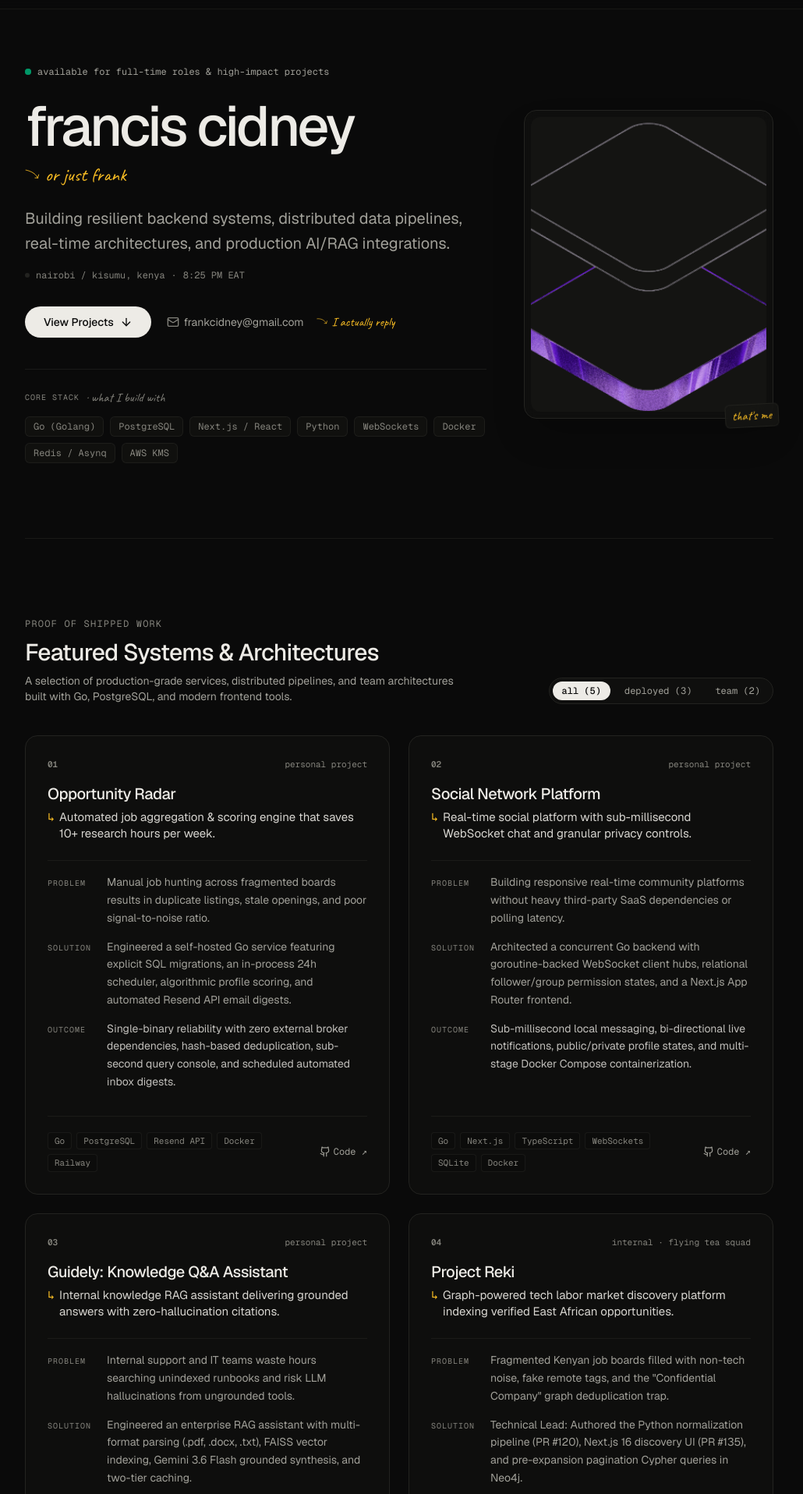
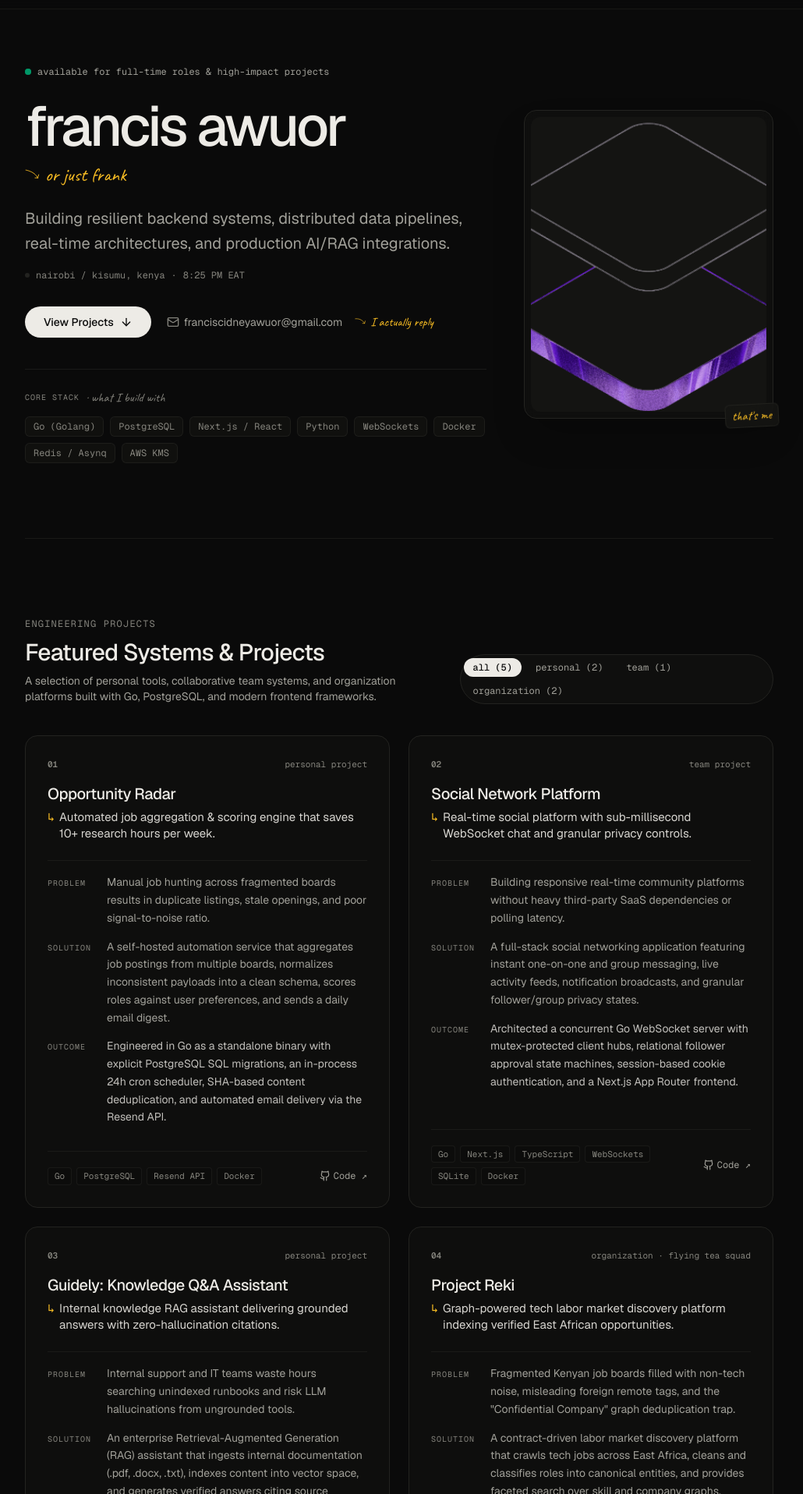
Before and after one commit to FrankCidney/Portfolio, a React (Vite) app: page / in a window 1280 px wide. Shown: the part 44-1960 px from the top of the page at 78% size, without its empty margins (128-1158 px from the left). Built offline with nearby package versions, Linux system fonts and the light colour scheme.

Commit message:
feat(content): update profile to Francis Awuor, refine project categories, and focus about section

```diff
--- a/index.html
+++ b/index.html
@@ -5,10 +5,10 @@
     <link rel="icon" type="image/svg+xml" href="/vite.svg" />
     <meta name="viewport" content="width=device-width, initial-scale=1.0" />
     <meta name="theme-color" content="#0a0a0a" />
-    <title>Francis Cidney | Software Engineer</title>
+    <title>Francis Awuor | Software Engineer</title>
     <meta
       name="description"
-      content="Francis (Frank) Cidney Awuor Otieno is a software engineer focused on high-performance backend systems with Go, PostgreSQL, distributed pipelines, WebSockets, and AI/RAG integrations."
+      content="Francis Awuor is a backend software engineer focused on high-performance systems with Go, PostgreSQL, distributed pipelines, and real-time architectures."
     />
 
     <!-- Google Fonts: Geist Sans, Geist Mono, Caveat -->
--- a/src/components/sections/AboutSection.tsx
+++ b/src/components/sections/AboutSection.tsx
@@ -1,12 +1,4 @@
-import { hobbiesData } from '@/data'
-import { Users, Gamepad2, Activity, BookOpen, GraduationCap, Building2 } from 'lucide-react'
-
-const iconMap = {
-  Users,
-  Gamepad2,
-  Activity,
-  BookOpen,
-}
+import { BookOpen, GraduationCap, Building2 } from 'lucide-react'
 
 export function AboutSection() {
   return (
@@ -14,29 +6,29 @@ export function AboutSection() {
       {/* Section Header */}
       <div className="mb-12">
         <span className="font-mono text-xs tracking-widest uppercase text-faint">
-          About & Engineering Philosophy
+          About & Engineering Focus
         </span>
         <h2 className="mt-2 text-2xl sm:text-3xl font-medium tracking-tight text-foreground">
-          Engineering with First Principles & Operational Rigor
+          Writing Code with First Principles & Operational Clarity
         </h2>
       </div>
 
       <div className="grid grid-cols-1 lg:grid-cols-12 gap-12 items-start">
         {/* Left Column: Narrative Story & Experience Context */}
-        <div className="lg:col-span-6 space-y-5 text-sm sm:text-[15px] leading-relaxed text-muted">
+        <div className="lg:col-span-7 space-y-5 text-sm sm:text-[15px] leading-relaxed text-muted">
           <p>
-            I am a full-stack and backend software engineer based in Kenya, specializing in high-performance, concurrent architectures using <span className="text-foreground font-medium">Go</span>, explicit relational modeling in <span className="text-foreground font-medium">PostgreSQL</span>, and resilient asynchronous pipelines.
+            I am a software engineer based in Kenya focused on backend systems and distributed architectures, primarily working with <span className="text-foreground font-medium">Go</span> and <span className="text-foreground font-medium">PostgreSQL</span>.
           </p>
 
           <p>
-            Currently, as a Software Development Apprentice at <span className="text-foreground font-medium">Zone 01 Kisumu</span>, I lead technical design and backend infrastructure across cross-functional engineering teams. My work spans graph-powered labor market intelligence platforms (Neo4j & Go Fiber), envelope-encrypted token security with AWS KMS, and prioritized background worker daemons with Redis and Asynq.
+            Currently, as a Software Development Apprentice at <span className="text-foreground font-medium">Zone 01 Kisumu</span>, I spend my time coding backend services, designing relational database schemas, and building asynchronous data pipelines. My engineering work has involved implementing envelope encryption with AWS KMS, building prioritized task queues with Redis and Asynq, and writing data normalization engines.
           </p>
 
           <p>
-            I value engineering predictability over superficial complexity. Whether eliminating database connection leaks in high-load loops or decoupling raw data provenance from normalized canonical entities, I build systems that remain observable, maintainable, and stable under pressure.
+            I believe good backend code should be straightforward to reason about, well-tested, and resilient to failure modes. I focus on writing clear code with well-defined boundaries, understanding database query behavior, and eliminating concurrency traps before they hit production.
           </p>
 
-          {/* Quick Experience Badges */}
+          {/* Quick Experience & Education Badges */}
           <div className="pt-4 border-t border-border/60 space-y-3 font-mono text-xs">
             <div className="flex items-center gap-3 text-muted">
               <Building2 className="size-4 text-accent shrink-0" />
@@ -49,42 +41,47 @@ export function AboutSection() {
           </div>
         </div>
 
-        {/* Right Column: Transferable Traits & Hobbies */}
-        <div className="lg:col-span-6">
-          <div className="mb-4 flex items-center justify-between">
+        {/* Right Column: Reading & Technical Interests */}
+        <div className="lg:col-span-5">
+          <div className="mb-4">
             <span className="font-mono text-xs uppercase tracking-widest text-faint">
-              Beyond the Terminal · Transferable Traits
+              When I'm Not Coding
             </span>
           </div>
 
-          <div className="grid gap-3.5 sm:grid-cols-2">
-            {hobbiesData.map((hobby) => {
-              const IconComponent = iconMap[hobby.iconName as keyof typeof iconMap] || Activity
+          <div className="rounded-2xl border border-border/80 bg-surface/40 p-6 transition-all hover:bg-surface/70 hover:border-border">
+            <div className="flex items-center justify-between mb-4">
+              <div className="flex size-9 items-center justify-center rounded-lg bg-background/80 border border-border text-accent">
+                <BookOpen className="size-4" />
+              </div>
+              <span className="font-mono text-[10px] uppercase tracking-wider text-accent bg-accent-soft/50 border border-accent/20 px-2.5 py-0.5 rounded-full">
+                Primary Interest
+              </span>
+            </div>
 
-              return (
-                <div
-                  key={hobby.id}
-                  className="rounded-xl border border-border/80 bg-surface/40 p-4 transition-all hover:bg-surface/75 hover:border-border"
-                >
-                  <div className="flex items-center justify-between mb-2">
-                    <div className="flex size-7 items-center justify-center rounded-md bg-background/80 border border-border/70 text-accent">
-                      <IconComponent className="size-3.5" />
-                    </div>
-                    <span className="font-mono text-[10px] uppercase tracking-wider text-accent bg-accent-soft/40 px-2 py-0.5 rounded">
-                      {hobby.engineeringTrait}
-                    </span>
-                  </div>
+            <h3 className="text-base font-medium text-foreground">
+              Technical Reading & Literature
+            </h3>
 
-                  <h3 className="font-medium text-xs sm:text-sm text-foreground mt-2">
-                    {hobby.name}
-                  </h3>
+            <p className="mt-2 text-xs sm:text-sm leading-relaxed text-muted font-normal">
+              When I'm not writing code, you'll usually find me reading. I spend time exploring database storage internals (B-trees, LSM trees, WALs), systems engineering blogs, distributed computing whitepapers, and software architecture books to sharpen my engineering intuition.
+            </p>
 
-                  <p className="mt-1 text-xs leading-relaxed text-muted font-normal">
-                    {hobby.description}
-                  </p>
-                </div>
-              )
-            })}
+            <div className="mt-5 border-t border-border/60 pt-4">
+              <span className="font-mono text-[10px] uppercase tracking-wider text-faint block mb-2">
+                Favorite Topics
+              </span>
+              <div className="flex flex-wrap gap-1.5">
+                {['Database Internals', 'Go Concurrency Patterns', 'Distributed Consensus', 'System Design'].map((topic) => (
+                  <span
+                    key={topic}
+                    className="font-mono text-[11px] text-faint bg-background/50 border border-border/60 px-2 py-0.5 rounded"
+                  >
+                    {topic}
+                  </span>
+                ))}
+              </div>
+            </div>
           </div>
         </div>
       </div>
--- a/src/components/sections/ProjectsSection.tsx
+++ b/src/components/sections/ProjectsSection.tsx
@@ -19,7 +19,8 @@ export function ProjectsSection() {
     return {
       all: projectsData.length,
       personal: projectsData.filter((p) => p.category === 'personal').length,
-      internal: projectsData.filter((p) => p.category === 'internal').length,
+      team: projectsData.filter((p) => p.category === 'team').length,
+      organization: projectsData.filter((p) => p.category === 'organization').length,
     }
   }, [])
 
@@ -29,18 +30,18 @@ export function ProjectsSection() {
       <div className="flex flex-col sm:flex-row sm:items-end sm:justify-between gap-6 mb-10">
         <div>
           <span className="font-mono text-xs tracking-widest uppercase text-faint">
-            Proof of Shipped Work
+            Engineering Projects
           </span>
           <h2 className="mt-2 text-2xl sm:text-3xl font-medium tracking-tight text-foreground">
-            Featured Systems & Architectures
+            Featured Systems & Projects
           </h2>
           <p className="mt-2 text-sm text-muted max-w-xl">
-            A selection of production-grade services, distributed pipelines, and team architectures built with Go, PostgreSQL, and modern frontend tools.
+            A selection of personal tools, collaborative team systems, and organization platforms built with Go, PostgreSQL, and modern frontend frameworks.
           </p>
         </div>
 
         {/* Filter Tabs */}
-        <div className="flex items-center gap-1.5 rounded-full border border-border bg-surface/50 p-1 self-start sm:self-auto">
+        <div className="flex flex-wrap items-center gap-1.5 rounded-full border border-border bg-surface/50 p-1 self-start sm:self-auto">
           <button
             onClick={() => setActiveFilter('all')}
             className={`rounded-full px-3 py-1 text-xs font-mono transition-colors cursor-pointer ${
@@ -60,18 +61,29 @@ export function ProjectsSection() {
                 : 'text-muted hover:text-foreground'
             }`}
           >
-            deployed ({counts.personal})
+            personal ({counts.personal})
           </button>
 
           <button
-            onClick={() => setActiveFilter('internal')}
+            onClick={() => setActiveFilter('team')}
             className={`rounded-full px-3 py-1 text-xs font-mono transition-colors cursor-pointer ${
-              activeFilter === 'internal'
+              activeFilter === 'team'
                 ? 'bg-foreground text-background font-medium'
                 : 'text-muted hover:text-foreground'
             }`}
           >
-            team ({counts.internal})
+            team ({counts.team})
+          </button>
+
+          <button
+            onClick={() => setActiveFilter('organization')}
+            className={`rounded-full px-3 py-1 text-xs font-mono transition-colors cursor-pointer ${
+              activeFilter === 'organization'
+                ? 'bg-foreground text-background font-medium'
+                : 'text-muted hover:text-foreground'
+            }`}
+          >
+            organization ({counts.organization})
           </button>
         </div>
       </div>
--- a/src/data/profile.ts
+++ b/src/data/profile.ts
@@ -1,15 +1,15 @@
 import type { Profile } from '@/types'
 
 export const profileData: Profile = {
-  fullName: 'Francis Cidney Awuor Otieno',
-  preferredName: 'Francis Cidney',
+  fullName: 'Francis Awuor',
+  preferredName: 'Francis Awuor',
   nickname: 'frank',
   title: 'Full-Stack & Backend Software Engineer',
   tagline:
     'Building resilient backend systems, distributed data pipelines, real-time architectures, and production AI/RAG integrations.',
   bioParagraphs: [
-    'I specialize in building robust, performant backend architectures primarily using Go and PostgreSQL. My engineering background spans distributed task queues, cryptographic token security, and real-time event-driven platforms.',
-    'Currently serving as a Software Development Apprentice at Zone 01 Kisumu, I lead technical architecture and backend infrastructure on production systems—from graph-powered labor intelligence engines to creator economy marketplaces with M-Pesa escrow.',
+    'I specialize in building robust, performant backend architectures primarily using Go and PostgreSQL. My engineering focus centers on clean API design, concurrent data pipelines, and relational database integrity.',
+    'As a Software Development Apprentice at Zone 01 Kisumu, I work on backend systems and distributed services—implementing cryptographic token management, building prioritized background workers, and writing data normalization pipelines.',
   ],
   location: 'Nairobi / Kisumu, Kenya',
   timezone: 'Africa/Nairobi',
@@ -17,7 +17,7 @@ export const profileData: Profile = {
   timezoneOffset: 3,
   isAvailableForWork: true,
   availabilityStatusText: 'available for full-time roles & high-impact projects',
-  email: 'frankcidney@gmail.com',
+  email: 'franciscidneyawuor@gmail.com',
   phone: '+254702672470',
   resumeUrl: '/Francis_Cidney_CV.pdf',
   socialLinks: [
@@ -30,20 +30,14 @@ export const profileData: Profile = {
     {
       platform: 'linkedin',
       label: 'LinkedIn',
-      url: 'https://www.linkedin.com/in/francis-awuor-319985226/',
-      username: 'francis-awuor-319985226',
+      url: 'https://www.linkedin.com/in/francis-awuor',
+      username: 'francis-awuor',
     },
     {
       platform: 'devto',
       label: 'Dev.to',
-      url: 'https://dev.to/frankcidney',
-      username: 'frankcidney',
-    },
-    {
-      platform: 'x',
-      label: 'X (Twitter)',
-      url: 'https://x.com/FrankCidney',
-      username: '@FrankCidney',
+      url: 'https://dev.to/francis_cidney_awuor',
+      username: 'francis_cidney_awuor',
     },
   ],
   techStackKeywords: [
--- a/src/data/projects.ts
+++ b/src/data/projects.ts
@@ -11,34 +11,32 @@ export const projectsData: Project[] = [
     problem:
       'Manual job hunting across fragmented boards results in duplicate listings, stale openings, and poor signal-to-noise ratio.',
     solution:
-      'Engineered a self-hosted Go service featuring explicit SQL migrations, an in-process 24h scheduler, algorithmic profile scoring, and automated Resend API email digests.',
+      'A self-hosted automation service that aggregates job postings from multiple boards, normalizes inconsistent payloads into a clean schema, scores roles against user preferences, and sends a daily email digest.',
     outcome:
-      'Single-binary reliability with zero external broker dependencies, hash-based deduplication, sub-second query console, and scheduled automated inbox digests.',
-    techStack: ['Go', 'PostgreSQL', 'Resend API', 'Docker', 'Railway'],
-    status: 'deployed',
+      'Engineered in Go as a standalone binary with explicit PostgreSQL SQL migrations, an in-process 24h cron scheduler, SHA-based content deduplication, and automated email delivery via the Resend API.',
+    techStack: ['Go', 'PostgreSQL', 'Resend API', 'Docker'],
+    status: 'in-progress',
     links: {
       github: 'https://github.com/FrankCidney/opportunity-radar',
-      live: 'https://github.com/FrankCidney/opportunity-radar',
     },
   },
   {
     id: 'social-network',
     indexNumber: '02',
     title: 'Social Network Platform',
-    category: 'personal',
-    categoryLabel: 'Personal Project',
+    category: 'team',
+    categoryLabel: 'Team Project',
     hook: 'Real-time social platform with sub-millisecond WebSocket chat and granular privacy controls.',
     problem:
       'Building responsive real-time community platforms without heavy third-party SaaS dependencies or polling latency.',
     solution:
-      'Architected a concurrent Go backend with goroutine-backed WebSocket client hubs, relational follower/group permission states, and a Next.js App Router frontend.',
+      'A full-stack social networking application featuring instant one-on-one and group messaging, live activity feeds, notification broadcasts, and granular follower/group privacy states.',
     outcome:
-      'Sub-millisecond local messaging, bi-directional live notifications, public/private profile states, and multi-stage Docker Compose containerization.',
+      'Architected a concurrent Go WebSocket server with mutex-protected client hubs, relational follower approval state machines, session-based cookie authentication, and a Next.js App Router frontend.',
     techStack: ['Go', 'Next.js', 'TypeScript', 'WebSockets', 'SQLite', 'Docker'],
-    status: 'deployed',
+    status: 'in-progress',
     links: {
       github: 'https://github.com/FrankCidney/social-network',
-      live: 'https://github.com/FrankCidney/social-network',
     },
   },
   {
@@ -51,37 +49,35 @@ export const projectsData: Project[] = [
     problem:
       'Internal support and IT teams waste hours searching unindexed runbooks and risk LLM hallucinations from ungrounded tools.',
     solution:
-      'Engineered an enterprise RAG assistant with multi-format parsing (.pdf, .docx, .txt), FAISS vector indexing, Gemini 3.6 Flash grounded synthesis, and two-tier caching.',
+      'An enterprise Retrieval-Augmented Generation (RAG) assistant that ingests internal documentation (.pdf, .docx, .txt), indexes content into vector space, and generates verified answers citing source documents.',
     outcome:
-      '100% retrieval precision on test suites, 3.18s median query latency, 100% duplicate file detection (SHA-256), and persistent query cache with CSV audit export.',
+      'Built with FastAPI and Google Gemini, featuring FAISS vector retrieval and a two-tier caching system (SHA-256 document hashing + SQLite query vector caching) yielding 3.18s median response time with 100% precision on test queries.',
     techStack: ['Python', 'FastAPI', 'FAISS', 'Google Gemini', 'React', 'RAG'],
-    status: 'deployed',
+    status: 'in-progress',
     links: {
       github: 'https://github.com/FrankCidney/guidely',
-      live: 'https://github.com/FrankCidney/guidely',
     },
   },
   {
     id: 'reki',
     indexNumber: '04',
     title: 'Project Reki',
-    category: 'internal',
-    categoryLabel: 'Internal · Flying Tea Squad',
+    category: 'organization',
+    categoryLabel: 'Organization · Flying Tea Squad',
     hook: 'Graph-powered tech labor market discovery platform indexing verified East African opportunities.',
     problem:
-      'Fragmented Kenyan job boards filled with non-tech noise, fake remote tags, and the "Confidential Company" graph deduplication trap.',
+      'Fragmented Kenyan job boards filled with non-tech noise, misleading foreign remote tags, and the "Confidential Company" graph deduplication trap.',
     solution:
-      'Technical Lead: Authored the Python normalization pipeline (PR #120), Next.js 16 discovery UI (PR #135), and pre-expansion pagination Cypher queries in Neo4j.',
+      'A contract-driven labor market discovery platform that crawls tech jobs across East Africa, cleans and classifies roles into canonical entities, and provides faceted search over skill and company graphs.',
     outcome:
-      '135 offline unit tests (<1.2s execution), sub-millisecond graph queries, and automated OpenAPI 3.1 client/server contract codegen.',
+      'Authored the Python normalization pipeline (PR #120) with 135 passing offline unit tests (<1.2s), wrote pre-expansion pagination Cypher queries in Neo4j for Go Fiber v3, and built the two-panel Next.js 16 discovery UI (PR #135).',
     techStack: ['Go', 'Python', 'Neo4j', 'Next.js 16', 'OpenAPI', 'Cypher'],
     status: 'case-study',
     links: {
-      github: 'https://github.com/Flying-Tea-Squad/reki',
       caseStudy: true,
     },
     caseStudy: {
-      roleTitle: 'Technical Lead & Backend / Systems Engineer',
+      roleTitle: 'Backend & Systems Engineer',
       teamSize: '7 Engineers (Backend, Pipeline, Frontend, DBA, QA)',
       organization: 'Flying Tea Squad / Zone 01 Kisumu',
       overview:
@@ -135,23 +131,22 @@ export const projectsData: Project[] = [
     id: 'micro-influencer-app',
     indexNumber: '05',
     title: 'Micro-Influencer Marketplace (MIA)',
-    category: 'internal',
-    categoryLabel: 'Internal · Flying Tea Squad',
+    category: 'organization',
+    categoryLabel: 'Organization · Flying Tea Squad',
     hook: 'Automated micro-influencer escrow marketplace with fraud scoring and instant M-Pesa settlement.',
     problem:
       'Vanity follower fraud, payment insecurity, and slow manual mobile money reconciliation for creators and SMBs.',
     solution:
-      'Core Backend Engineer: Engineered AWS KMS envelope encryption, a 5-queue Asynq/Redis priority worker daemon, and contract presence breach monitoring.',
+      'An automated marketplace enabling African SMBs to book verified creators, escrow campaign funds, verify Instagram post deliverables via Meta APIs, and disburse instant M-Pesa payouts.',
     outcome:
-      '~137k encrypts/sec benchmarks, 100% offline dev mock (LocalKMSClient), eliminated task starvation, and prevented DB connection pool exhaustion (PR #87).',
+      'Engineered zero-trust AES-256-GCM envelope encryption backed by AWS KMS (~137k ops/sec), a 5-queue Asynq/Redis priority worker daemon preventing task starvation, and contract breach monitoring with N-failure thresholds.',
     techStack: ['Go', 'Fiber v3', 'AWS KMS', 'Redis / Asynq', 'PostgreSQL', 'M-Pesa Daraja'],
     status: 'case-study',
     links: {
-      github: 'https://github.com/Flying-Tea-Squad/micro_influencer_app',
       caseStudy: true,
     },
     caseStudy: {
-      roleTitle: 'Core Backend & Distributed Infrastructure Engineer',
+      roleTitle: 'Core Backend Engineer',
       teamSize: '4 Engineers (2 Backend, 2 Frontend)',
       organization: 'Flying Tea Squad / Zone 01 Kisumu',
       overview:
--- a/src/types/index.ts
+++ b/src/types/index.ts
@@ -1,6 +1,6 @@
 // --- Domain TypeScript Interfaces ---
 
-export type ProjectCategory = 'personal' | 'internal'
+export type ProjectCategory = 'personal' | 'team' | 'organization'
 export type ProjectDeploymentStatus = 'deployed' | 'in-progress' | 'case-study'
 
 export interface ProjectLinks {
```
Also changed, not shown: src/components/layout/Footer.tsx (+3 -14 lines), src/data/hobbies.ts (+4 -31 lines), 1 other file (tests, documents, lock files or other folders).
